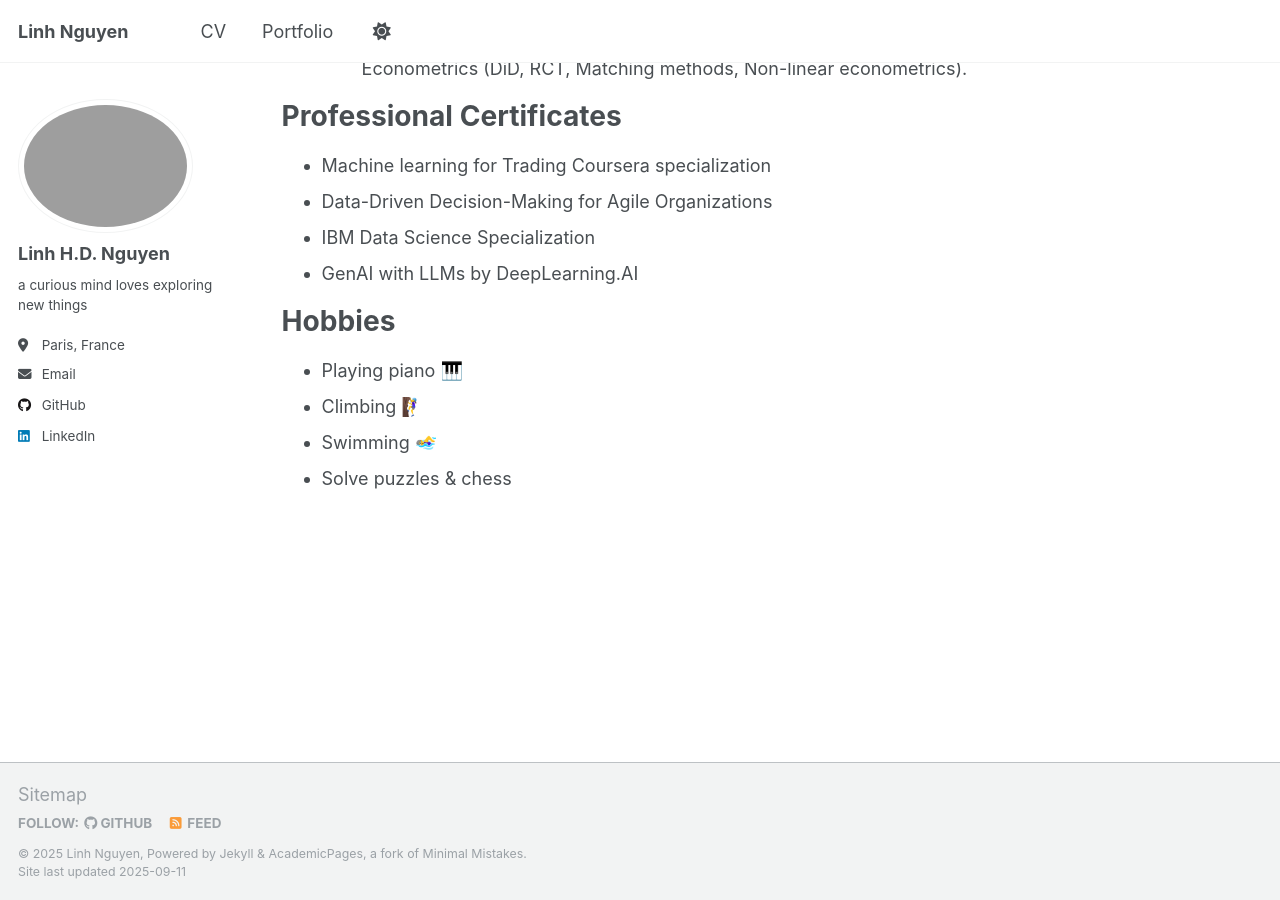
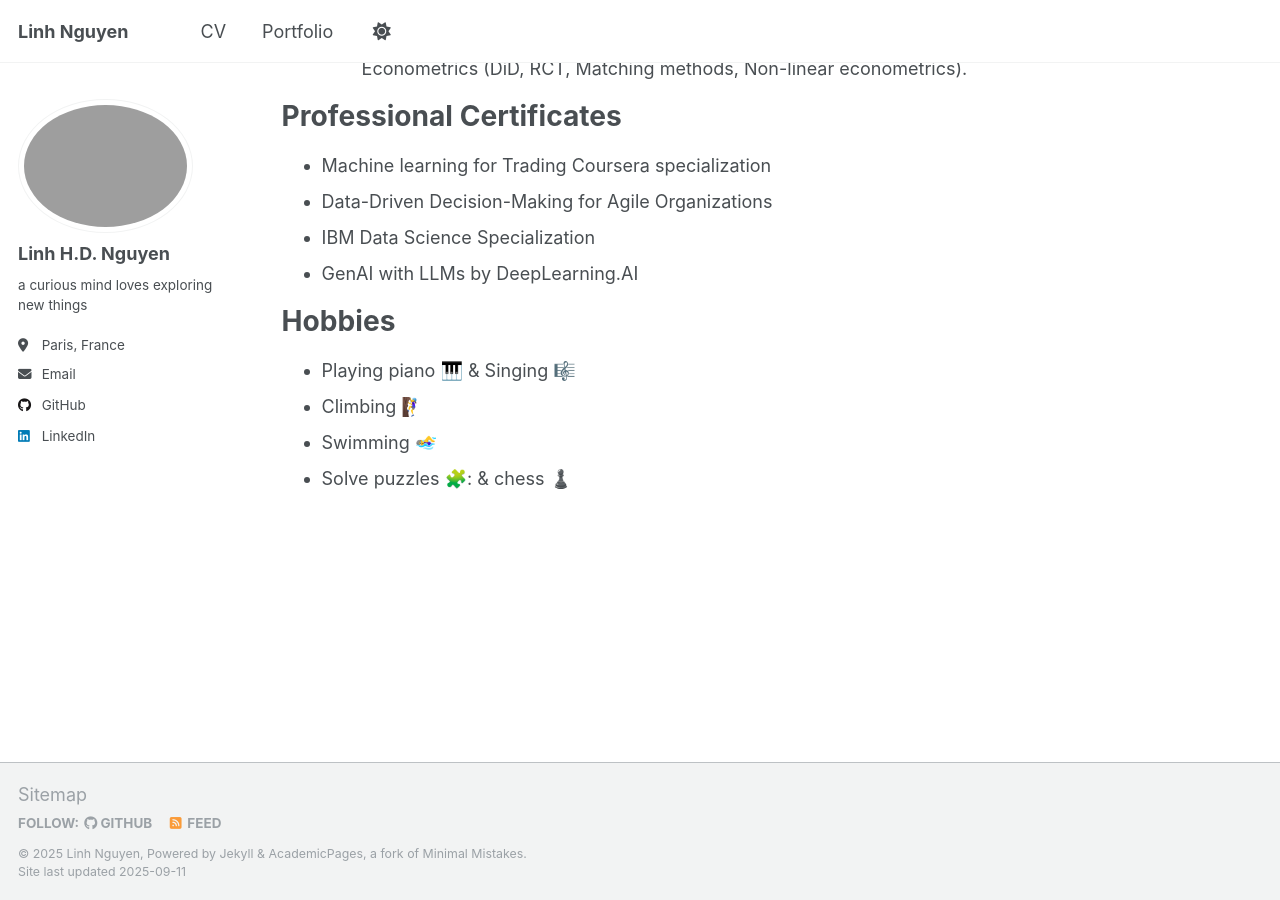
Before and after one commit to hdlinhnguyen/hdlinhnguyen.github.io, a Jekyll site: the page built from _pages/cv.md, in a window 1280 px wide and 900 px high, scrolled down 1337 px. Built offline with Jekyll 4.4.1, drawn with Linux system fonts in a browser that asks for light colours; emoji names are drawn with the system emoji font; a script that is not in the unit is left out.

Commit message:
Update cv.md

```diff
--- a/_pages/cv.md
+++ b/_pages/cv.md
@@ -56,7 +56,7 @@ Professional Certificates
 
 Hobbies
 ======
-* Playing piano :musical_keyboard:
+* Playing piano :musical_keyboard: & Singing :musical_score:
 * Climbing :climbing_woman:
 * Swimming :swimming_woman:
-* Solve puzzles & chess
+* Solve puzzles :jigsaw:: & chess :chess_pawn:
```
